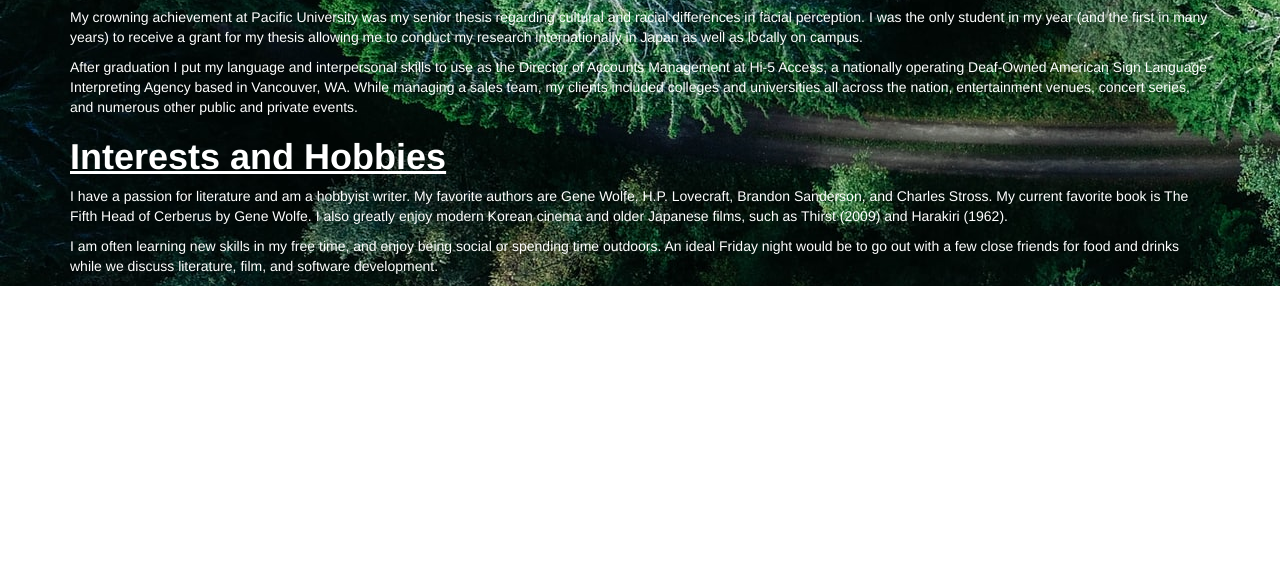
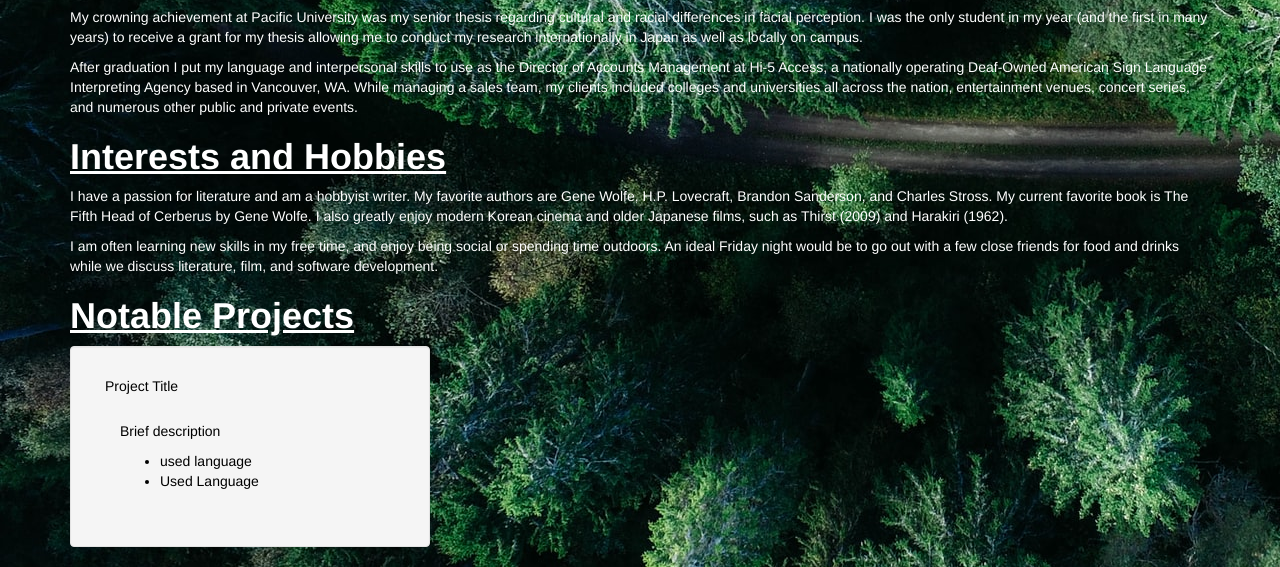
Before and after one commit to Scott-Ian/portfolio-website, a plain HTML site: page index.html in a window 1280 px wide. Shown: the part 566-1133 px from the top of the page. Before the commit the page ends 852 px from the top, so only its background shows below. Drawn offline with Linux system fonts and the light colour scheme.

Commit message:
add template row/column for project list and styles.css entry

```diff
--- a/css/styles.css
+++ b/css/styles.css
@@ -19,6 +19,10 @@ body {
   background-image: url(/img/woods-medium.jpg);
   color: white;
 }
+
+.row {
+  color: black;
+}
 .jumbotron h1 {
 
 }
--- a/index.html
+++ b/index.html
@@ -20,6 +20,7 @@
       <a class="btn btn-primary btn-large" href="https://www.linkedin.com/" role="button">LinkedIn</a>
     </div>
 
+    <div class="main-content">
       <h1>About</h1>
       <p>I strive for excellence with a positive attitude in all pursuits. With a background in management, sales, customer service, language, and psychology, I bring a diverse and unique set of skills and experiences to any team. Being born in Germany, raised in rural PNW, and having lived  in Japan, I further encompass a global individual with an eclectic combination of cultural and ideological foundations.</p>
 
@@ -32,6 +33,26 @@
       <p>I have a passion for literature and am a hobbyist writer. My favorite authors are Gene Wolfe, H.P. Lovecraft, Brandon Sanderson, and Charles Stross. My current favorite book is The Fifth Head of Cerberus by Gene Wolfe. I also greatly enjoy modern Korean cinema and older Japanese films, such as Thirst (2009) and Harakiri (1962). </p>
       <p>I am often learning new skills in my free time, and enjoy being social or spending time outdoors. An ideal Friday night would be to go out with a few close friends for food and drinks while we discuss literature, film, and software development.
       </p>
+    </div>
+
+    <h1>Notable Projects</h1>
+
+    <div class="row">
+      <div class="col-md-4">
+        <div class="well">
+          <div class="panel-heading">
+            <p>Project Title</p>
+          <div class="panel-body">
+            <p>Brief description</p>
+            <ul>
+              <li>used language</li>
+              <li>Used Language</li>
+            </ul>
+          </div>
+          </div>
+        </div>
+      </div>
+    </div>
 
 
 
```
Lines whose indentation alone changed are shown as unchanged.
